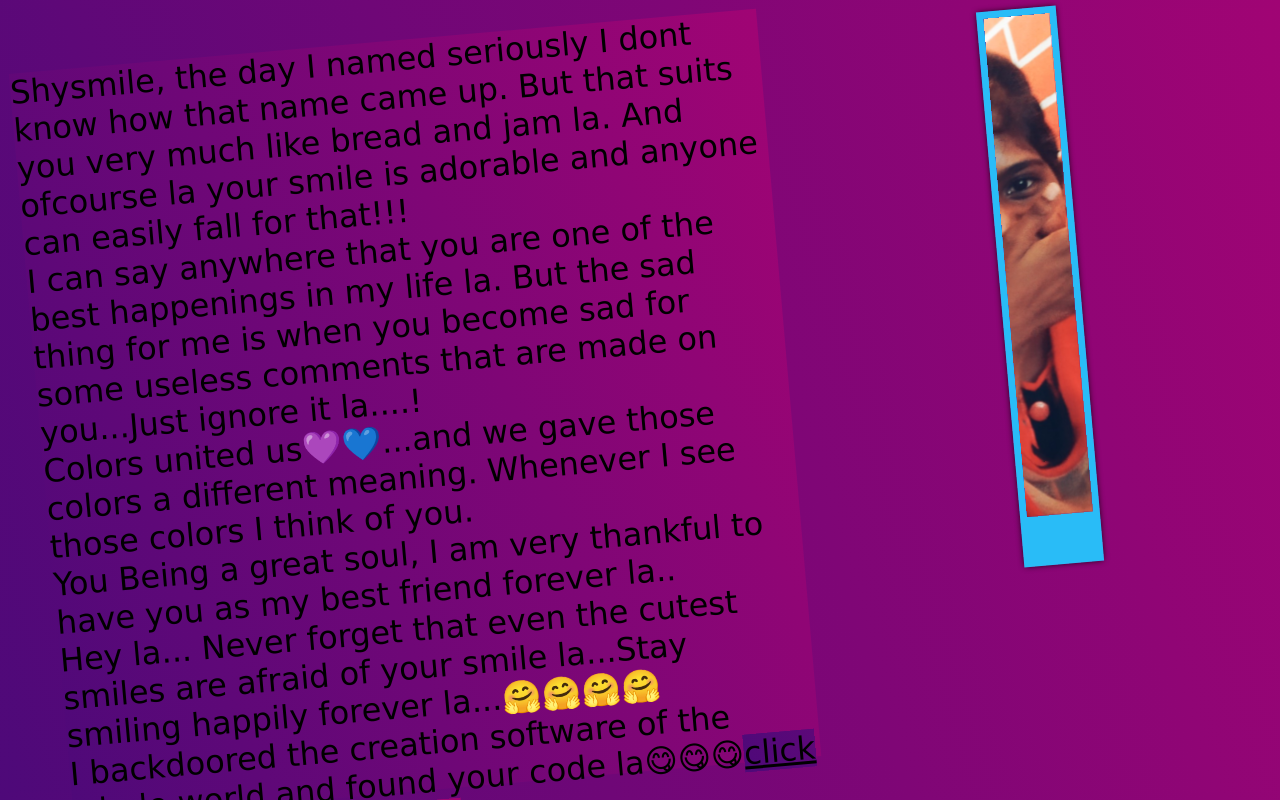
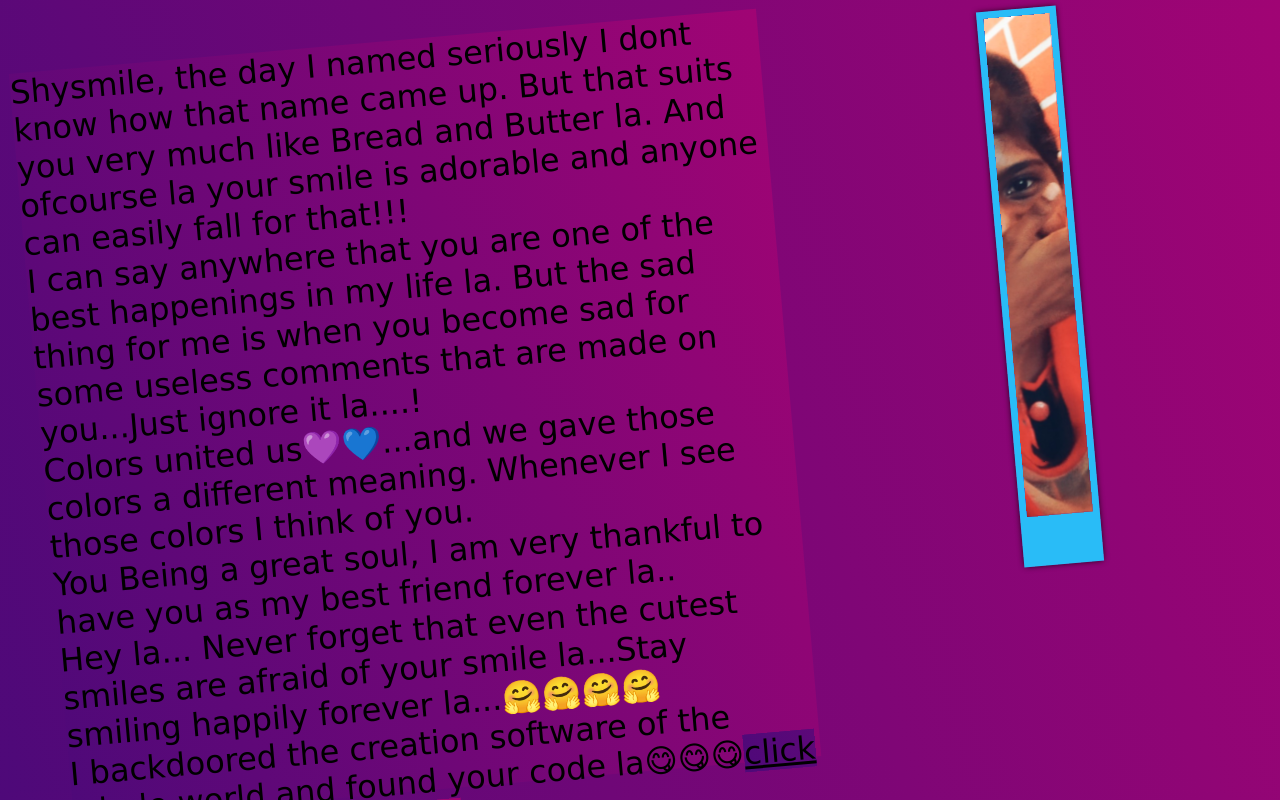
Before and after one commit to venurns/ksa, a plain HTML site: page index1.html in a window 1280 px wide. Drawn offline with Linux system fonts and the light colour scheme; a web font is replaced by a local one.

Commit message:
Update index1.html

```diff
--- a/index1.html
+++ b/index1.html
@@ -71,7 +71,7 @@ center{
     });
   </script>
        <div> <div id ="text">
-            Shysmile, the day I named seriously I dont know how that name came up. But that suits you very much like bread and jam la. And ofcourse la your smile is adorable and anyone can easily fall for that!!!
+            Shysmile, the day I named seriously I dont know how that name came up. But that suits you very much like Bread and Butter la. And ofcourse la your smile is adorable and anyone can easily fall for that!!!
             <br>
             I can say anywhere that you are one of the best happenings in my life la. But the sad thing for me is when you become sad for some useless comments that are made on you...Just ignore it la....!
             <br>
```
